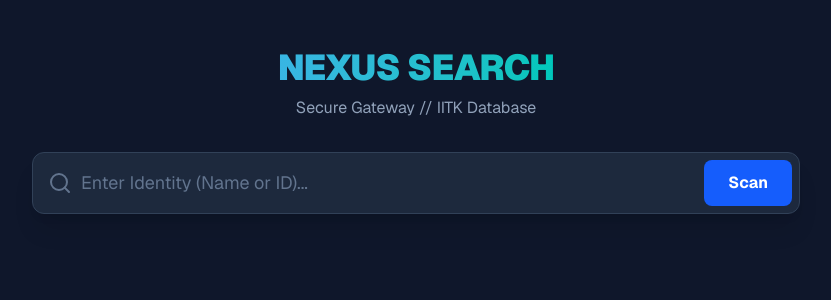
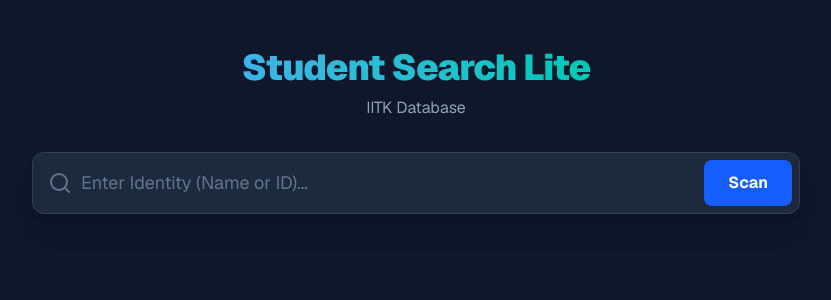
Before and after one commit to San-Shiro/StudentSearch-OA, a Next.js app: page / in a window 1280 px wide. Shown: the top 300 px of the page, without its empty margins (224-1055 px from the left). Built offline with nearby package versions, Linux system fonts and the light colour scheme.

Commit message:
Update page.tsx

```diff
--- a/app/page.tsx
+++ b/app/page.tsx
@@ -74,10 +74,10 @@
         {/* Header */}
         <div className="text-center">
           <h1 className="text-4xl font-black text-transparent bg-clip-text bg-gradient-to-r from-blue-400 to-emerald-400 tracking-tight">
-            NEXUS SEARCH
+            Student Search Lite
           </h1>
           <p className="mt-2 text-slate-400">
-            Secure Gateway // IITK Database
+            IITK Database
           </p>
         </div>
 
```
